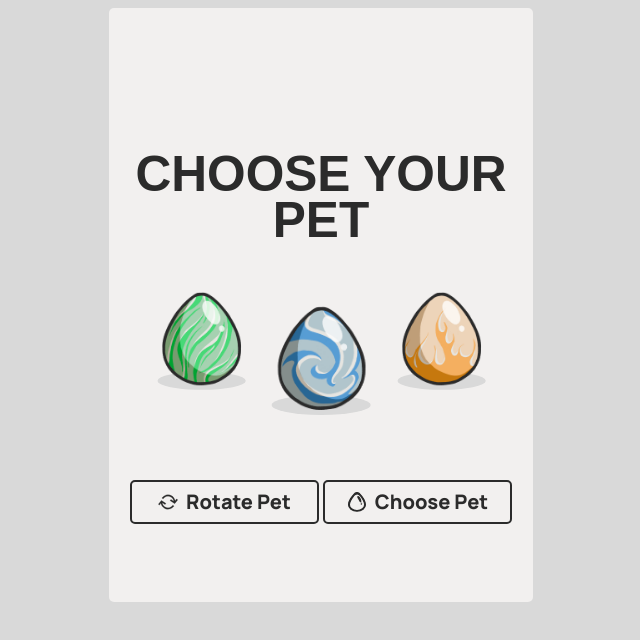
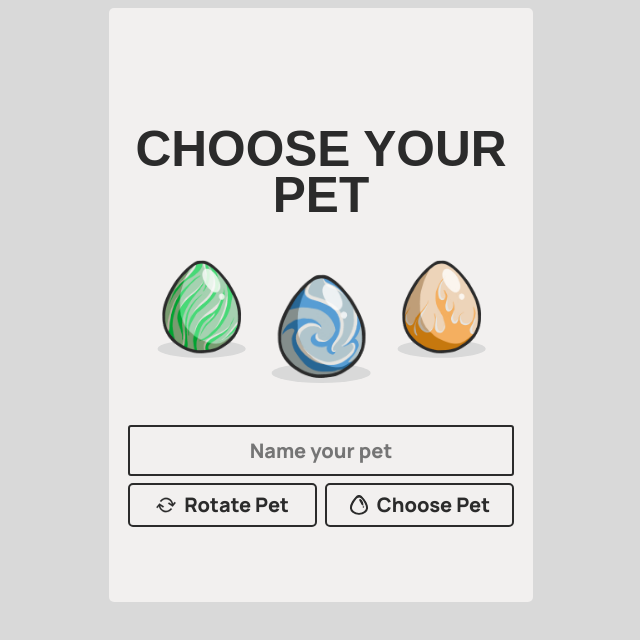
Before and after one commit to izakbunda/cs130, a React (Vite) app in the folder client/: page / in a window 1280 px wide. Shown: the top 640 px of the page, without its empty margins (319-959 px from the left). Built offline with nearby package versions, Linux system fonts and the light colour scheme; a web font is replaced by a local one.

Commit message:
added input box to name pet and error message

```diff
--- a/client/src/css/pet-page.css
+++ b/client/src/css/pet-page.css
@@ -1,5 +1,5 @@
 .pet-page-container {
-    margin-top: 125px;
+  margin-top: 100px;
   overflow: hidden;
   width: 100%;
   height: 400px;
@@ -9,10 +9,10 @@
 }
 
 .pet-display-container {
-    margin-top: -30px;
+  margin-top: 20px;
   position: relative;
   width: 100%;
-    height: 300px;
+  height: 200px;
   display: flex;
   justify-content: center;
   align-items: center;
@@ -29,12 +29,25 @@
 
 .in-line {
   display: flex;
-    justify-content: space-around;
+  justify-content: space-between;
   width: 100%;
-    margin-top: -50px;
 }
 
 .child {
   width: 49%;
   z-index: 10;
 }
+
+.pet-name-input {
+  /* width: 94%; */
+  border: 2px solid;
+  border-color: var(--primary-color);
+  padding: 10px;
+  border-radius: 3px;
+  background-color: #f2f0ef;
+  /* color: var(--secondary-color); */
+  text-align: center;
+  font-weight: bold;
+  font-family: inherit;
+  font-size: 1.25rem;
+}
--- a/client/src/screens/pet-page.jsx
+++ b/client/src/screens/pet-page.jsx
@@ -1,32 +1,67 @@
-import { useState } from 'react';
-import { useNavigate } from 'react-router-dom';
+import { useState } from "react";
+import { useNavigate } from "react-router-dom";
 import "../css/index.css";
 import "../css/pet-page.css";
-import Button from '../components/button';
-import"../css/pet.css";
+import Button from "../components/button";
+import "../css/pet.css";
 
 function PetPage() {
   const navigate = useNavigate();
+  const [petName, setPetName] = useState("");
+  const [missingName, setMissingName] = useState(false);
   const [positionIndex, setPositionIndex] = useState(0);
 
   const pets = [
-    { name: 'FroggieA', src: '../../public/FroggieA.png' },
-    { name: 'SharkieA', src: '../../public/SharkieA.png' },
-    { name: 'KittieA', src: '../../public/KittieA.png' },
+    { name: "FroggieA", src: "../../public/FroggieA.png" },
+    { name: "SharkieA", src: "../../public/SharkieA.png" },
+    { name: "KittieA", src: "../../public/KittieA.png" },
   ];
 
   const positions = [
-    { transform: 'translate(-120px, -20px) scale(0.9)', zIndex: 1 }, // Left-back
-    { transform: 'translate(0, 0) scale(1)', zIndex: 4 }, // Center-forward
-    { transform: 'translate(120px, -20px) scale(0.9)', zIndex: 2 }, // Right-back
+    { transform: "translate(-120px, -20px) scale(0.9)", zIndex: 1 }, // Left-back
+    { transform: "translate(0, 0) scale(1)", zIndex: 4 }, // Center-forward
+    { transform: "translate(120px, -20px) scale(0.9)", zIndex: 2 }, // Right-back
   ];
 
   const handleRotate = () => {
     setPositionIndex((prevIndex) => (prevIndex + 1) % 3);
   };
 
+  // const createPet = async () => {
+  //   try {
+  //     const userId = getUserId();
+  //     const resp = await fetch(`http://localhost:3001/folders/${userId}`, {
+  //       method: "POST",
+  //       headers: { "Content-Type": "application/json" },
+  //       body: JSON.stringify({ name: folderInput }),
+  //     });
+
+  //     if (!resp.ok) {
+  //       throw new Error(`Error: ${response.status} ${response.statusText}`);
+  //     }
+
+  //     const newFolder = await resp.json();
+  //     console.log(newFolder);
+
+  //     // update folders
+  //     setFolders((prevFolders) => [...prevFolders, newFolder]);
+  //   } catch (error) {
+  //     alert("Failed to create folder. Please try again.");
+  //     console.error("Error creating folder:", error);
+  //   }
+  // };
+
   const handleNavigateToLanding = () => {
-    navigate('/landing');
+    // first check if the pet is named
+    if (petName) {
+      setMissingName(false);
+      // POST - createPet
+      // createPet();
+      // replace with pet type here
+      navigate("/landing");
+    } else {
+      setMissingName(true);
+    }
   };
 
   return (
@@ -39,34 +74,84 @@ function PetPage() {
             const newIndex = (index + positionIndex) % 3;
             const style = positions[newIndex];
 
-
             return (
-              <div key={pet.name} style={{ ...style, position: 'absolute', transition: 'transform 1s ease-in-out, z-index 0s' }}>
+              <div
+                key={pet.name}
+                style={{
+                  ...style,
+                  position: "absolute",
+                  transition: "transform 1s ease-in-out, z-index 0s",
+                }}
+              >
                 <div className="egg-shadow"></div>
                 <img
                   src={pet.src}
                   alt={pet.name}
                   className={`pet-egg`}
-                  style={{ position: 'relative' }}
+                  style={{ position: "relative" }}
                 />
               </div>
             );
           })}
         </div>
+
+        <div
+          style={{
+            display: "flex",
+            flexDirection: "column",
+            justifyContent: "space-between",
+            width: "100%",
+            height: "110px",
+          }}
+        >
+          <input
+            type="text"
+            id="petName"
+            value={petName}
+            onChange={(e) => {
+              setPetName(e.target.value);
+              setMissingName(false);
+            }}
+            className="pet-name-input"
+            placeholder="Name your pet"
+          />
+
+          {missingName ? (
+            <p
+              className="login-text"
+              style={{ color: "red", alignSelf: "center", marginBottom: "3px" }}
+            >
+              Don't forget to name your pet!
+            </p>
+          ) : null}
+
           <div className="in-line">
-          <div className="child">
+            <div className="child" style={{ marginTop: "-17px" }}>
               <Button
                 text="Rotate Pet"
                 onClick={handleRotate}
-              icon={<img src=".././public/Swap_Icon.svg" alt="icon" style={{ width: '20px', height: '20px' }} />}
+                icon={
+                  <img
+                    src=".././public/Swap_Icon.svg"
+                    alt="icon"
+                    style={{ width: "20px", height: "20px" }}
+                  />
+                }
               />
             </div>
-          <div className="child">
+            <div className="child" style={{ marginTop: "-17px" }}>
               <Button
                 text="Choose Pet"
                 onClick={handleNavigateToLanding}
-              icon={<img src=".././public/Egg_Icon.svg" alt="icon" style={{ width: '20px', height: '20px' }} />}
+                icon={
+                  <img
+                    src=".././public/Egg_Icon.svg"
+                    alt="icon"
+                    style={{ width: "20px", height: "20px" }}
                   />
+                }
+              />
+            </div>
           </div>
         </div>
       </div>
```
Lines whose indentation alone changed are shown as unchanged.
